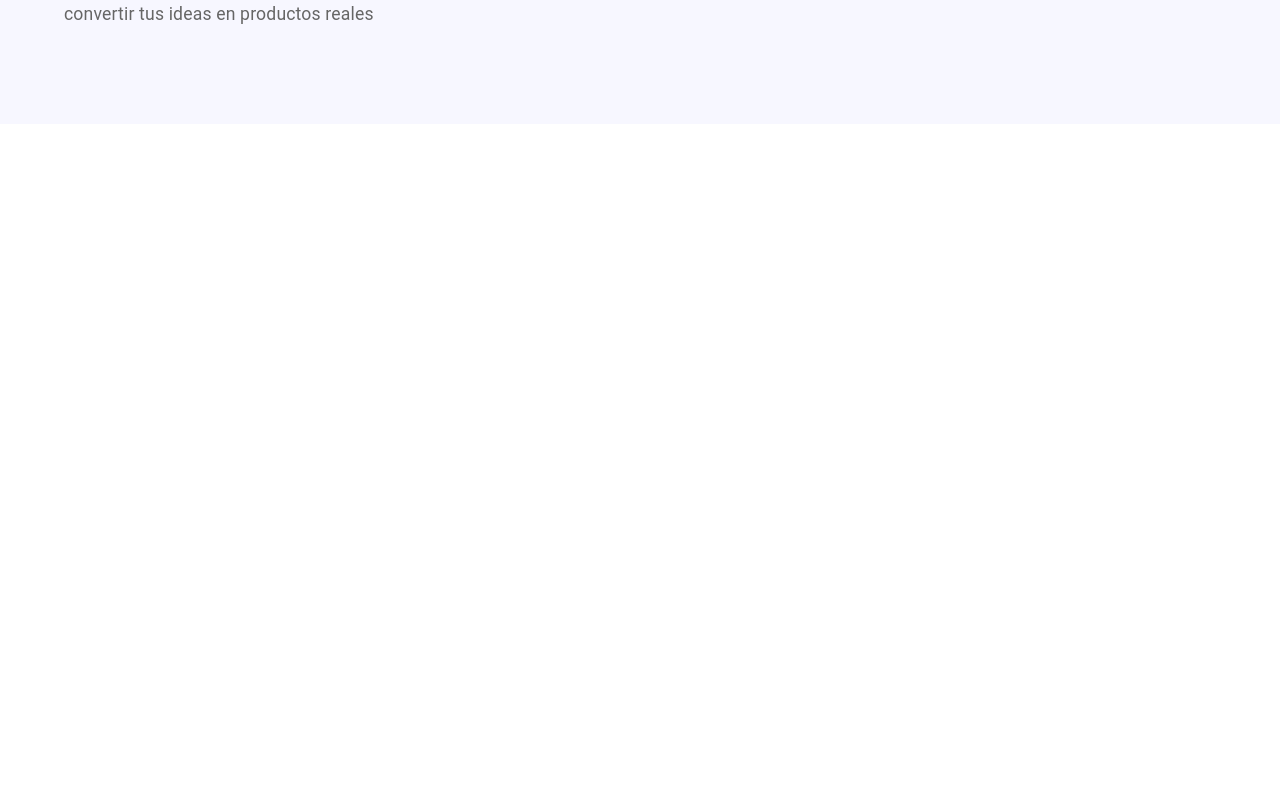
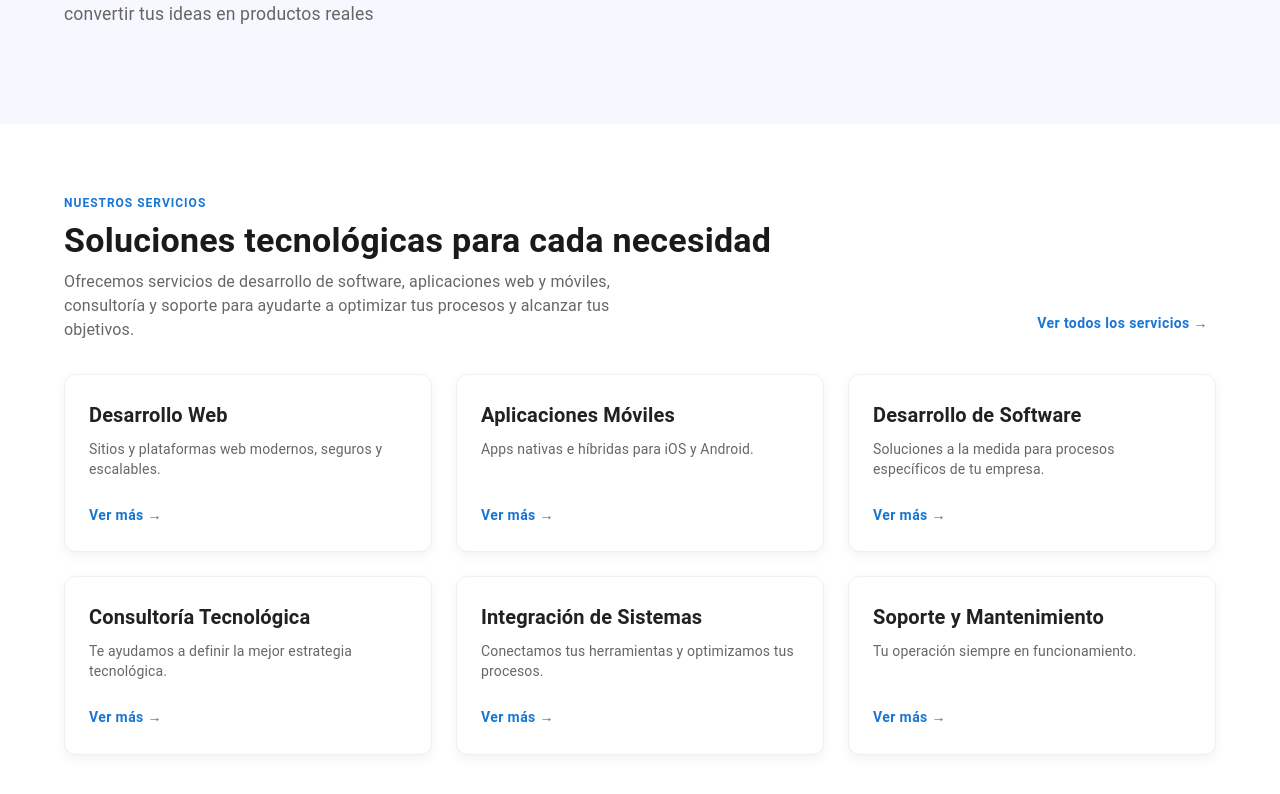
Before and after one commit to jessicahernandezt/dev-nova-solutions, a React (Vite) app: page / in a window 1280 px wide. Shown: the part 460-1254 px from the top of the page. Before the commit the page ends 800 px from the top, so only its background shows below. Built offline with nearby package versions, Linux system fonts and the light colour scheme.

Commit message:
feat: agrega seccion servicios

```diff
--- a/src/App.jsx
+++ b/src/App.jsx
@@ -1,5 +1,6 @@
 import Navbar from "./components/Navbar"
 import Hero from "./components/Hero"
+import Services from "./components/Services"
 
 function App(){
 
@@ -7,7 +8,7 @@ function App(){
     <>
       <Navbar />
       <Hero />
-
+      <Services />
     </>
   )
 }
--- /dev/null
+++ b/src/components/Services.jsx
@@ -0,0 +1,53 @@
+import { Box, Container, Typography, Card, Button } from '@mui/material';
+
+const servicios = [
+  { titulo: 'Desarrollo Web', desc: 'Sitios y plataformas web modernos, seguros y escalables.' },
+  { titulo: 'Aplicaciones Móviles', desc: 'Apps nativas e híbridas para iOS y Android.' },
+  { titulo: 'Desarrollo de Software', desc: 'Soluciones a la medida para procesos específicos de tu empresa.' },
+  { titulo: 'Consultoría Tecnológica', desc: 'Te ayudamos a definir la mejor estrategia tecnológica.' },
+  { titulo: 'Integración de Sistemas', desc: 'Conectamos tus herramientas y optimizamos tus procesos.' },
+  { titulo: 'Soporte y Mantenimiento', desc: 'Tu operación siempre en funcionamiento.' }
+];
+
+function Services() {
+  return (
+    <Container maxWidth="lg" sx={{ py: 8 }}>
+      {/* Encabezado de la sección */}
+      <Box sx={{ display: 'flex', justifyContent: 'space-between', alignItems: 'flex-end', mb: 4 }}>
+        <Box>
+          <Typography variant="overline" sx={{ color: 'primary.main', fontWeight: 700 }}>
+            NUESTROS SERVICIOS
+          </Typography>
+          <Typography variant="h4" sx={{ fontWeight: 700, color: '#1a1a1a' }}>
+            Soluciones tecnológicas para cada necesidad
+          </Typography>
+          <Typography variant="body1" sx={{ color: 'text.secondary', mt: 1, maxWidth: '600px' }}>
+            Ofrecemos servicios de desarrollo de software, aplicaciones web y móviles, consultoría y soporte para ayudarte a optimizar tus procesos y alcanzar tus objetivos.
+          </Typography>
+        </Box>
+        <Button variant="text" sx={{ textTransform: 'none', fontWeight: 600 }}>
+          Ver todos los servicios →
+        </Button>
+      </Box>
+
+      {/* Cuadrícula de tarjetas */}
+      <Box sx={{ display: 'grid', gridTemplateColumns: { xs: '1fr', sm: 'repeat(2, 1fr)', md: 'repeat(3, 1fr)' }, gap: 3 }}>
+        {servicios.map((servicio, index) => (
+          <Card key={index} sx={{ p: 3, borderRadius: 3, boxShadow: '0 4px 12px rgba(0,0,0,0.05)', border: '1px solid #f0f0f0' }}>
+            <Typography variant="h6" sx={{ fontWeight: 600, mb: 1 }}>
+              {servicio.titulo}
+            </Typography>
+            <Typography variant="body2" sx={{ color: 'text.secondary', mb: 3, minHeight: '40px' }}>
+              {servicio.desc}
+            </Typography>
+            <Button variant="text" sx={{ textTransform: 'none', fontWeight: 600, p: 0 }}>
+              Ver más →
+            </Button>
+          </Card>
+        ))}
+      </Box>
+    </Container>
+  );
+}
+
+export default Services;
```
